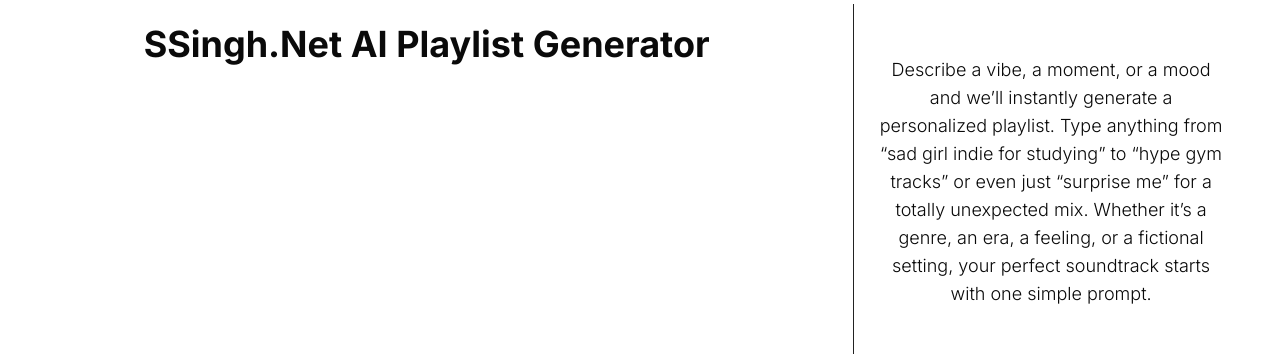
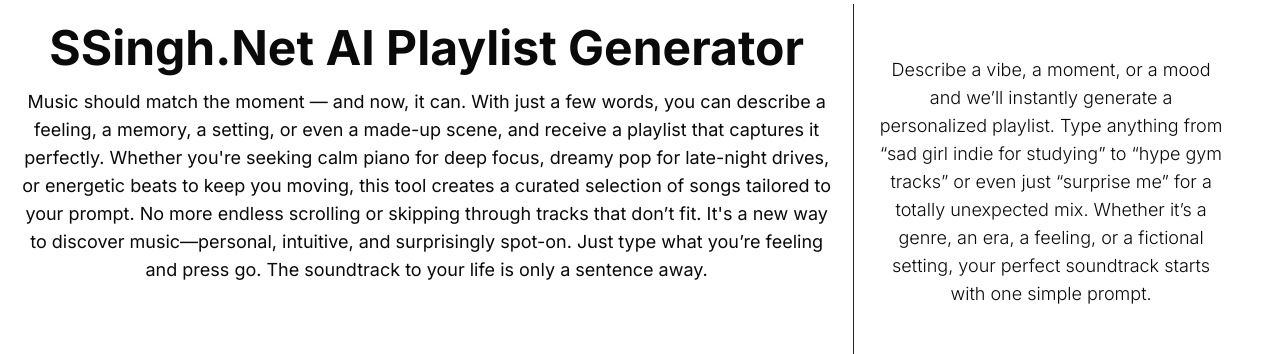
Before and after one commit to SSinghNet/ai-playlist, a Next.js app in the folder next-frontend/: page / in a window 1280 px wide. Shown: the top 354 px of the page. Built offline with nearby package versions, Linux system fonts and the light colour scheme; no server answers.

Commit message:
added fillet text

```diff
--- a/next-frontend/src/components/query-section.tsx
+++ b/next-frontend/src/components/query-section.tsx
@@ -54,8 +54,9 @@
 
     return (
         <div className={"flex flex-col justify-between h-full"}>
-            <div className={"p-5"}>
-                <h1 className={"text-4xl font-bold text-center"}>SSingh.Net AI Playlist Generator</h1>
+            <div className={"flex flex-col p-5 text-center justify-baseline gap-4"}>
+                <h1 className={"text-5xl font-bold text-center"}>SSingh.Net AI Playlist Generator</h1>
+                <p className={"text-lg"}>Music should match the moment — and now, it can. With just a few words, you can describe a feeling, a memory, a setting, or even a made-up scene, and receive a playlist that captures it perfectly. Whether you&#39;re seeking calm piano for deep focus, dreamy pop for late-night drives, or energetic beats to keep you moving, this tool creates a curated selection of songs tailored to your prompt. No more endless scrolling or skipping through tracks that don’t fit. It&#39;s a new way to discover music—personal, intuitive, and surprisingly spot-on. Just type what you’re feeling and press go. The soundtrack to your life is only a sentence away.</p>
             </div>
             <div className={"flex flex-col"}>
                 <QueryBar fetchPlaylistAction={fetchPlaylist} isLoading={isLoading} service={service}/>
```
